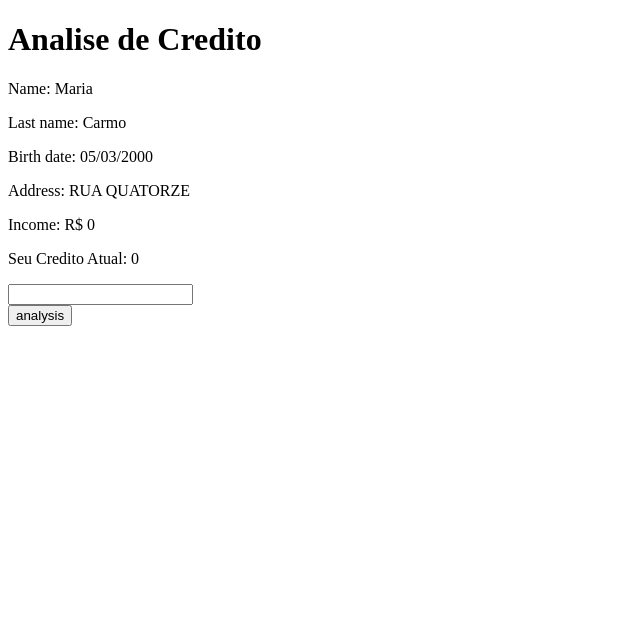
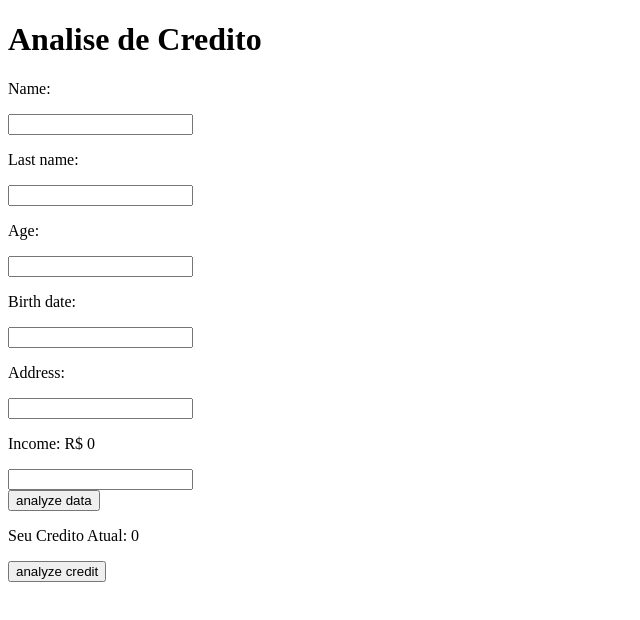
Before and after one commit to ricardosousabr/workout-usestates, a Next.js app: page /creditAnalysis in a window 1280 px wide. Shown: the top 620 px of the page, without its empty margins (0-640 px from the left). Built offline with nearby package versions, Linux system fonts and the light colour scheme.

Commit message:
feat: add input to enter customer data and a button to analyze if you are a good customer

```diff
--- a/pages/creditAnalysis.js
+++ b/pages/creditAnalysis.js
@@ -2,17 +2,26 @@ import React, { useState } from "react";
 
 function CreditAnalysis() {
   const [credit, setCredit] = useState(0);
-  const [income, setIncome] = useState(0);
+  const [name, setName] = useState("")
+  const [lastName, setLastName] = useState("")
+  const [age, setAge] = useState("")
+  const [birthDate, setBirthDate] = useState("")
+  const [address, setAddress] = useState("")
+  const [income, setIncome] = useState(0)
+  const regex = /^[(a-zA-Z)]$/
   const client = {
-    name: "Maria",
-    lastName: "Carmo",
-    age: 21,
-    birthDate: "05/03/2000",
-    address: "RUA QUATORZE",
+    name: name,
+    lastName: lastName,
+    age: age,
+    birthDate: birthDate,
+    address: address,
     income: income,
   };
+  const badCustomers = {
+    client: "Gabriel"
+  }
 
-  function analysis() {
+  function analyzeCredit() {
     if (income / 4 >= 300 && client.age >= 18) {
       alert("Credito Aprovado")
       if (income <= 1500) {
@@ -25,26 +34,53 @@ function CreditAnalysis() {
     }
   }
 
+  function analyzeData() {
+    if (name != badCustomers.client && name === regex) {
+      alert("Cliente oK")
+    } else {
+      alert("Erros, dados incorretos")
+    }
+  }
+
   return (
     <div className="App">
       <div>
         <h1>Analise de Credito</h1>
       </div>
       <div>
+        <div>
           <p>Name: {client.name}</p>
+          <input type="text" onChange={(e) => setName(e.target.value)}/>
+        </div>
+        <div>
           <p>Last name: {client.lastName}</p>
+          <input type="text" onChange={(e) => setLastName(e.target.value)}/>
+        </div>
+        <div>
+          <p>Age: {client.age}</p>
+          <input type="number" onChange={(e) => setAge(e.target.value)}/>
+        </div>
+        <div>
           <p>Birth date: {client.birthDate}</p>
+          <input type="text" onChange={(e) => setBirthDate(e.target.value)}/>
+        </div>
+        <div>
           <p>Address: {client.address}</p>
+          <input type="text" onChange={(e) => setAddress(e.target.value)}/>
+        </div>
+        <div>
           <p>Income: R$ {client.income}</p>
+          <input type="number" onChange={(e) => setIncome(e.target.value)}/>
+        </div>
+        <div>
+          <button onClick={analyzeData}>analyze data</button>
         </div>
         <div>
           <p>Seu Credito Atual: {credit}</p>
         </div>
-      <div>
-        <input type="number" onChange={(e) => setIncome(e.target.value)}/>
       </div>
       <div>
-        <button onClick={analysis}>analysis</button>
+        <button onClick={analyzeCredit}>analyze credit</button>
       </div>
     </div>
   );
```
Lines whose indentation alone changed are shown as unchanged.
